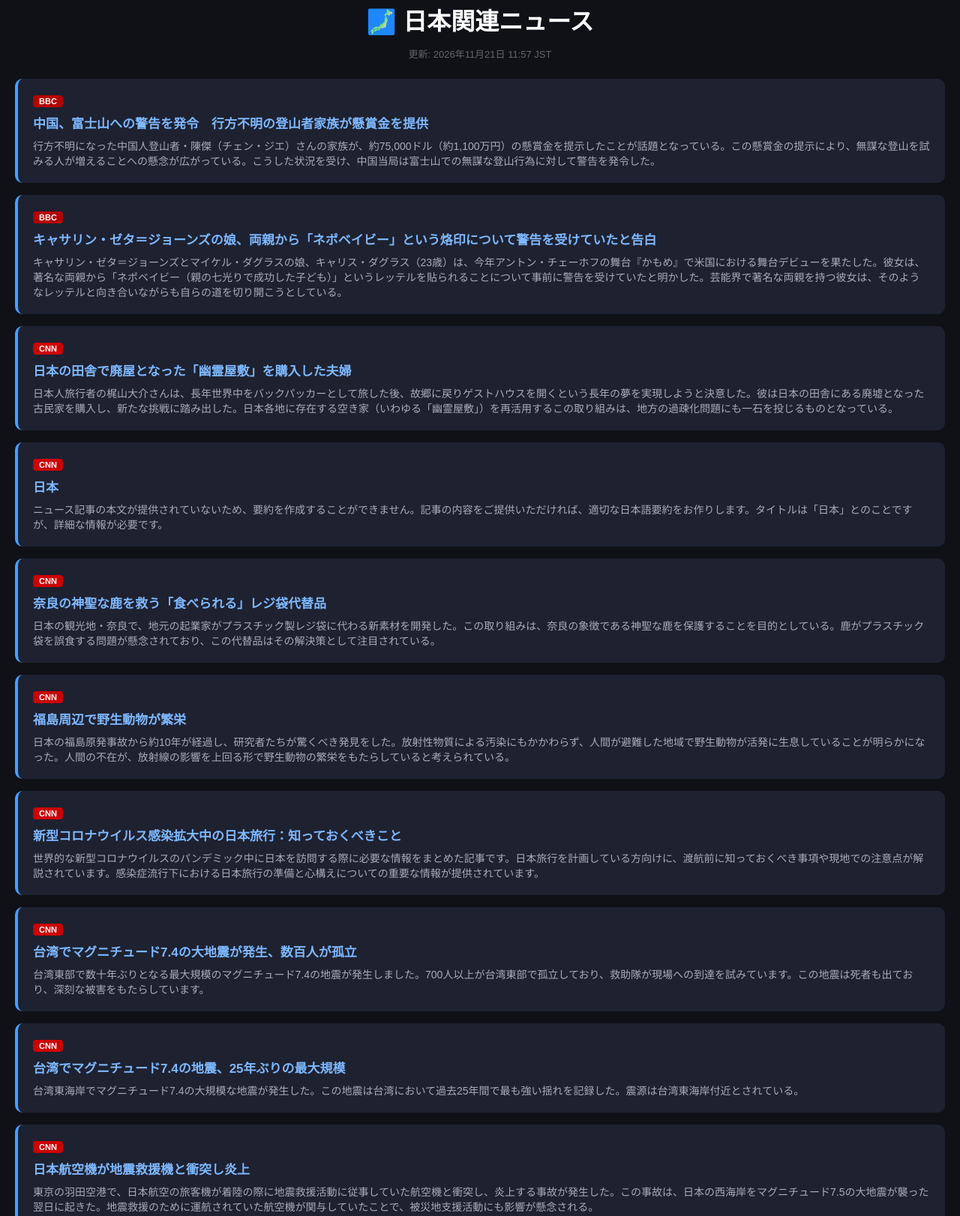
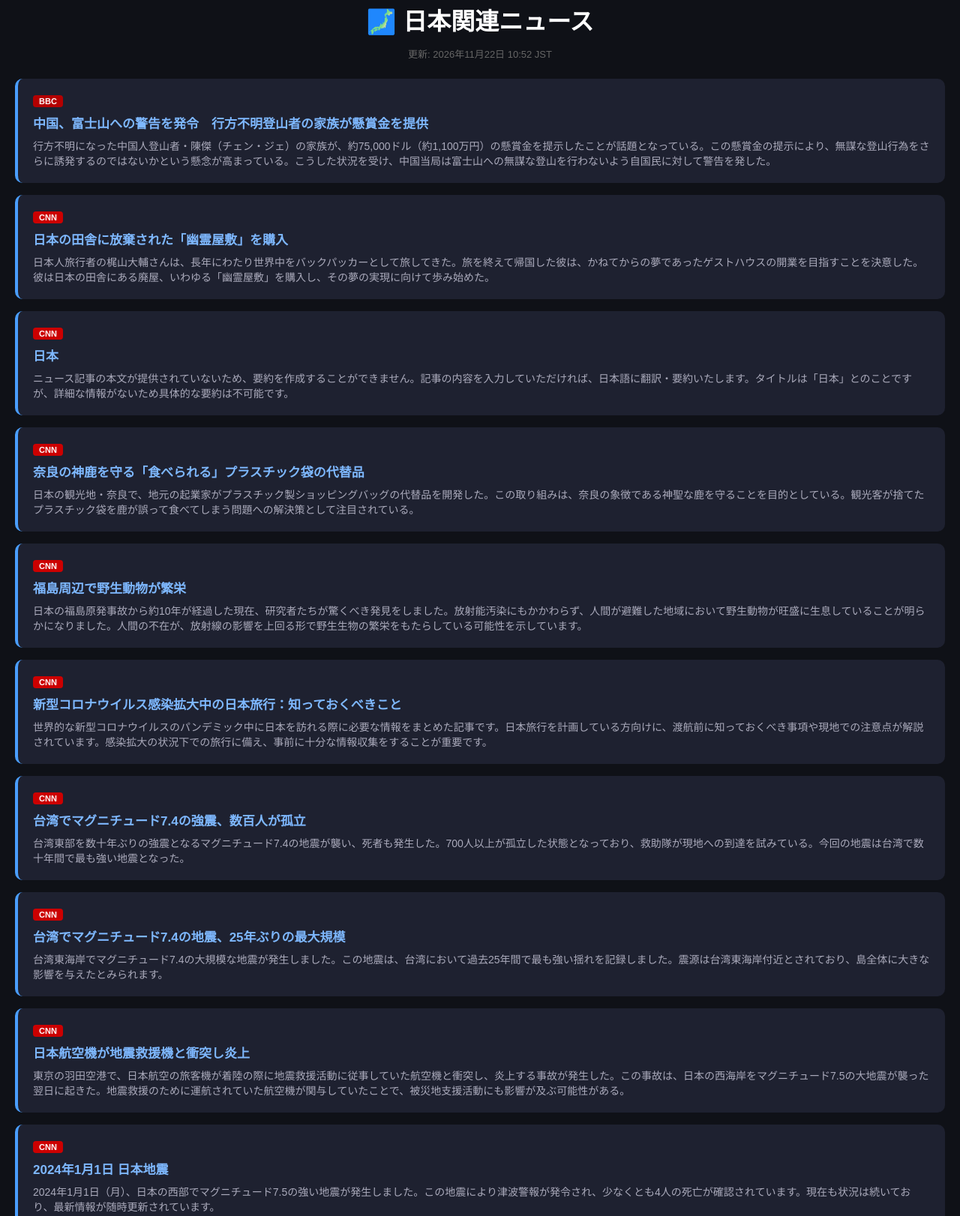
Before and after one commit to nishihara117-pixel/japan-news, a plain HTML site: page docs/index.html in a window 1280 px wide. Shown: the part 38-1660 px from the top of the page at 75% size. Drawn offline with Linux system fonts and the light colour scheme.

Commit message:
🗾 ニュース更新 2026-11-22

```diff
--- a/docs/index.html
+++ b/docs/index.html
@@ -19,57 +19,52 @@ h1{text-align:center;color:#fff;margin-bottom:4px}
 </head>
 <body>
 <h1>🗾 日本関連ニュース</h1>
-<p class="updated">更新: 2026年11月21日 11:57 JST</p>
+<p class="updated">更新: 2026年11月22日 10:52 JST</p>
 
 <div class="card">
   <span class="logo BBC">BBC</span>
-  <h2><a href="https://www.bbc.co.uk/news/articles/c61wr088jnzzo?at_medium=RSS&at_campaign=rss" target="_blank">中国、富士山への警告を発令　行方不明の登山者家族が懸賞金を提供</a></h2>
-  <p>行方不明になった中国人登山者・陳傑（チェン・ジエ）さんの家族が、約75,000ドル（約1,100万円）の懸賞金を提示したことが話題となっている。この懸賞金の提示により、無謀な登山を試みる人が増えることへの懸念が広がっている。こうした状況を受け、中国当局は富士山での無謀な登山行為に対して警告を発令した。</p>
-</div>
-<div class="card">
-  <span class="logo BBC">BBC</span>
-  <h2><a href="https://www.bbc.co.uk/news/articles/cmgj35zvjyp9o?at_medium=RSS&at_campaign=rss" target="_blank">キャサリン・ゼタ＝ジョーンズの娘、両親から「ネポベイビー」という烙印について警告を受けていたと告白</a></h2>
-  <p>キャサリン・ゼタ＝ジョーンズとマイケル・ダグラスの娘、キャリス・ダグラス（23歳）は、今年アントン・チェーホフの舞台『かもめ』で米国における舞台デビューを果たした。彼女は、著名な両親から「ネポベイビー（親の七光りで成功した子ども）」というレッテルを貼られることについて事前に警告を受けていたと明かした。芸能界で著名な両親を持つ彼女は、そのようなレッテルと向き合いながらも自らの道を切り開こうとしている。</p>
+  <h2><a href="https://www.bbc.co.uk/news/articles/c61wr088jnzzo?at_medium=RSS&at_campaign=rss" target="_blank">中国、富士山への警告を発令　行方不明登山者の家族が懸賞金を提供</a></h2>
+  <p>行方不明になった中国人登山者・陳傑（チェン・ジェ）の家族が、約75,000ドル（約1,100万円）の懸賞金を提示したことが話題となっている。この懸賞金の提示により、無謀な登山行為をさらに誘発するのではないかという懸念が高まっている。こうした状況を受け、中国当局は富士山への無謀な登山を行わないよう自国民に対して警告を発した。</p>
 </div>
 <div class="card">
   <span class="logo CNN">CNN</span>
-  <h2><a href="https://www.cnn.com/travel/article/couple-turned-abandoned-japanese-home-into-guest-house/index.html" target="_blank">日本の田舎で廃屋となった「幽霊屋敷」を購入した夫婦</a></h2>
-  <p>日本人旅行者の梶山大介さんは、長年世界中をバックパッカーとして旅した後、故郷に戻りゲストハウスを開くという長年の夢を実現しようと決意した。彼は日本の田舎にある廃墟となった古民家を購入し、新たな挑戦に踏み出した。日本各地に存在する空き家（いわゆる「幽霊屋敷」）を再活用するこの取り組みは、地方の過疎化問題にも一石を投じるものとなっている。</p>
+  <h2><a href="https://www.cnn.com/travel/article/couple-turned-abandoned-japanese-home-into-guest-house/index.html" target="_blank">日本の田舎に放棄された「幽霊屋敷」を購入</a></h2>
+  <p>日本人旅行者の梶山大輔さんは、長年にわたり世界中をバックパッカーとして旅してきた。旅を終えて帰国した彼は、かねてからの夢であったゲストハウスの開業を目指すことを決意した。彼は日本の田舎にある廃屋、いわゆる「幽霊屋敷」を購入し、その夢の実現に向けて歩み始めた。</p>
 </div>
 <div class="card">
   <span class="logo CNN">CNN</span>
   <h2><a href="https://www.cnn.com/specials/asia/japan?utm_source=section" target="_blank">日本</a></h2>
-  <p>ニュース記事の本文が提供されていないため、要約を作成することができません。記事の内容をご提供いただければ、適切な日本語要約をお作りします。タイトルは「日本」とのことですが、詳細な情報が必要です。</p>
+  <p>ニュース記事の本文が提供されていないため、要約を作成することができません。記事の内容を入力していただければ、日本語に翻訳・要約いたします。タイトルは「日本」とのことですが、詳細な情報がないため具体的な要約は不可能です。</p>
 </div>
 <div class="card">
   <span class="logo CNN">CNN</span>
-  <h2><a href="https://www.cnn.com/travel/article/nara-deer-plastic-bags-scli-intl-scn/index.html" target="_blank">奈良の神聖な鹿を救う「食べられる」レジ袋代替品</a></h2>
-  <p>日本の観光地・奈良で、地元の起業家がプラスチック製レジ袋に代わる新素材を開発した。この取り組みは、奈良の象徴である神聖な鹿を保護することを目的としている。鹿がプラスチック袋を誤食する問題が懸念されており、この代替品はその解決策として注目されている。</p>
+  <h2><a href="https://www.cnn.com/travel/article/nara-deer-plastic-bags-scli-intl-scn/index.html" target="_blank">奈良の神鹿を守る「食べられる」プラスチック袋の代替品</a></h2>
+  <p>日本の観光地・奈良で、地元の起業家がプラスチック製ショッピングバッグの代替品を開発した。この取り組みは、奈良の象徴である神聖な鹿を守ることを目的としている。観光客が捨てたプラスチック袋を鹿が誤って食べてしまう問題への解決策として注目されている。</p>
 </div>
 <div class="card">
   <span class="logo CNN">CNN</span>
   <h2><a href="https://www.cnn.com/2020/01/07/asia/fukushima-wildlife-intl-scli-scn/index.html" target="_blank">福島周辺で野生動物が繁栄</a></h2>
-  <p>日本の福島原発事故から約10年が経過し、研究者たちが驚くべき発見をした。放射性物質による汚染にもかかわらず、人間が避難した地域で野生動物が活発に生息していることが明らかになった。人間の不在が、放射線の影響を上回る形で野生動物の繁栄をもたらしていると考えられている。</p>
+  <p>日本の福島原発事故から約10年が経過した現在、研究者たちが驚くべき発見をしました。放射能汚染にもかかわらず、人間が避難した地域において野生動物が旺盛に生息していることが明らかになりました。人間の不在が、放射線の影響を上回る形で野生生物の繁栄をもたらしている可能性を示しています。</p>
 </div>
 <div class="card">
   <span class="logo CNN">CNN</span>
   <h2><a href="https://www.cnn.com/travel/article/japan-travel-covid-19/index.html" target="_blank">新型コロナウイルス感染拡大中の日本旅行：知っておくべきこと</a></h2>
-  <p>世界的な新型コロナウイルスのパンデミック中に日本を訪問する際に必要な情報をまとめた記事です。日本旅行を計画している方向けに、渡航前に知っておくべき事項や現地での注意点が解説されています。感染症流行下における日本旅行の準備と心構えについての重要な情報が提供されています。</p>
+  <p>世界的な新型コロナウイルスのパンデミック中に日本を訪れる際に必要な情報をまとめた記事です。日本旅行を計画している方向けに、渡航前に知っておくべき事項や現地での注意点が解説されています。感染拡大の状況下での旅行に備え、事前に十分な情報収集をすることが重要です。</p>
 </div>
 <div class="card">
   <span class="logo CNN">CNN</span>
-  <h2><a href="https://www.cnn.com/asia/live-news/taiwan-earthquake-hualien-04-04-23-hnk-intl/index.html" target="_blank">台湾でマグニチュード7.4の大地震が発生、数百人が孤立</a></h2>
-  <p>台湾東部で数十年ぶりとなる最大規模のマグニチュード7.4の地震が発生しました。700人以上が台湾東部で孤立しており、救助隊が現場への到達を試みています。この地震は死者も出ており、深刻な被害をもたらしています。</p>
+  <h2><a href="https://www.cnn.com/asia/live-news/taiwan-earthquake-hualien-04-04-23-hnk-intl/index.html" target="_blank">台湾でマグニチュード7.4の強震、数百人が孤立</a></h2>
+  <p>台湾東部を数十年ぶりの強震となるマグニチュード7.4の地震が襲い、死者も発生した。700人以上が孤立した状態となっており、救助隊が現地への到達を試みている。今回の地震は台湾で数十年間で最も強い地震となった。</p>
 </div>
 <div class="card">
   <span class="logo CNN">CNN</span>
   <h2><a href="https://www.cnn.com/asia/live-news/taiwan-earthquake-hualien-tsunami-warning-hnk-intl/index.html" target="_blank">台湾でマグニチュード7.4の地震、25年ぶりの最大規模</a></h2>
-  <p>台湾東海岸でマグニチュード7.4の大規模な地震が発生した。この地震は台湾において過去25年間で最も強い揺れを記録した。震源は台湾東海岸付近とされている。</p>
+  <p>台湾東海岸でマグニチュード7.4の大規模な地震が発生しました。この地震は、台湾において過去25年間で最も強い揺れを記録しました。震源は台湾東海岸付近とされており、島全体に大きな影響を与えたとみられます。</p>
 </div>
 <div class="card">
   <span class="logo CNN">CNN</span>
   <h2><a href="https://www.cnn.com/asia/live-news/japan-earthquake-plane-fire-news-01-02-24/index.html" target="_blank">日本航空機が地震救援機と衝突し炎上</a></h2>
-  <p>東京の羽田空港で、日本航空の旅客機が着陸の際に地震救援活動に従事していた航空機と衝突し、炎上する事故が発生した。この事故は、日本の西海岸をマグニチュード7.5の大地震が襲った翌日に起きた。地震救援のために運航されていた航空機が関与していたことで、被災地支援活動にも影響が懸念される。</p>
+  <p>東京の羽田空港で、日本航空の旅客機が着陸の際に地震救援活動に従事していた航空機と衝突し、炎上する事故が発生した。この事故は、日本の西海岸をマグニチュード7.5の大地震が襲った翌日に起きた。地震救援のために運航されていた航空機が関与していたことで、被災地支援活動にも影響が及ぶ可能性がある。</p>
 </div>
 <div class="card">
   <span class="logo CNN">CNN</span>
```
Also changed, not shown: docs/meta.json (+15 -23 lines).
